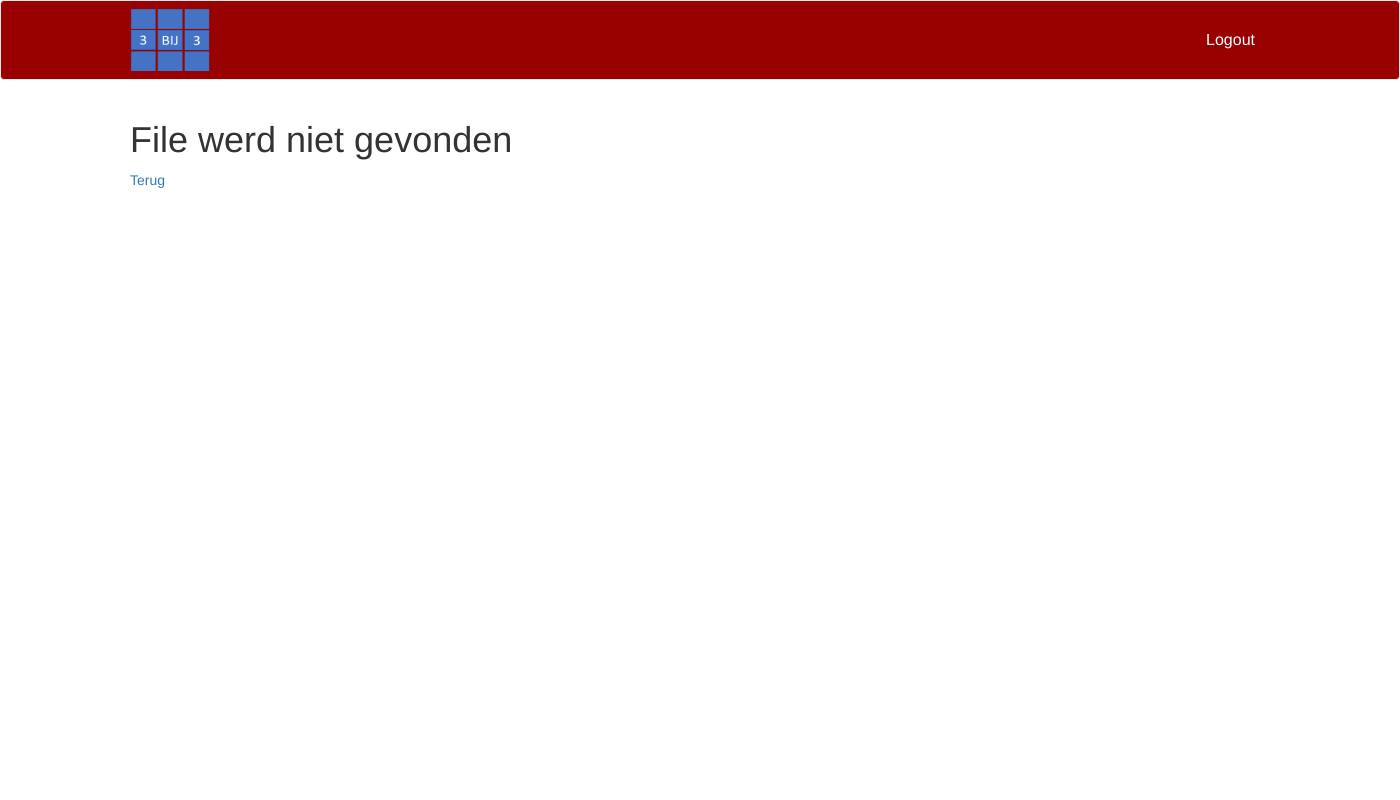
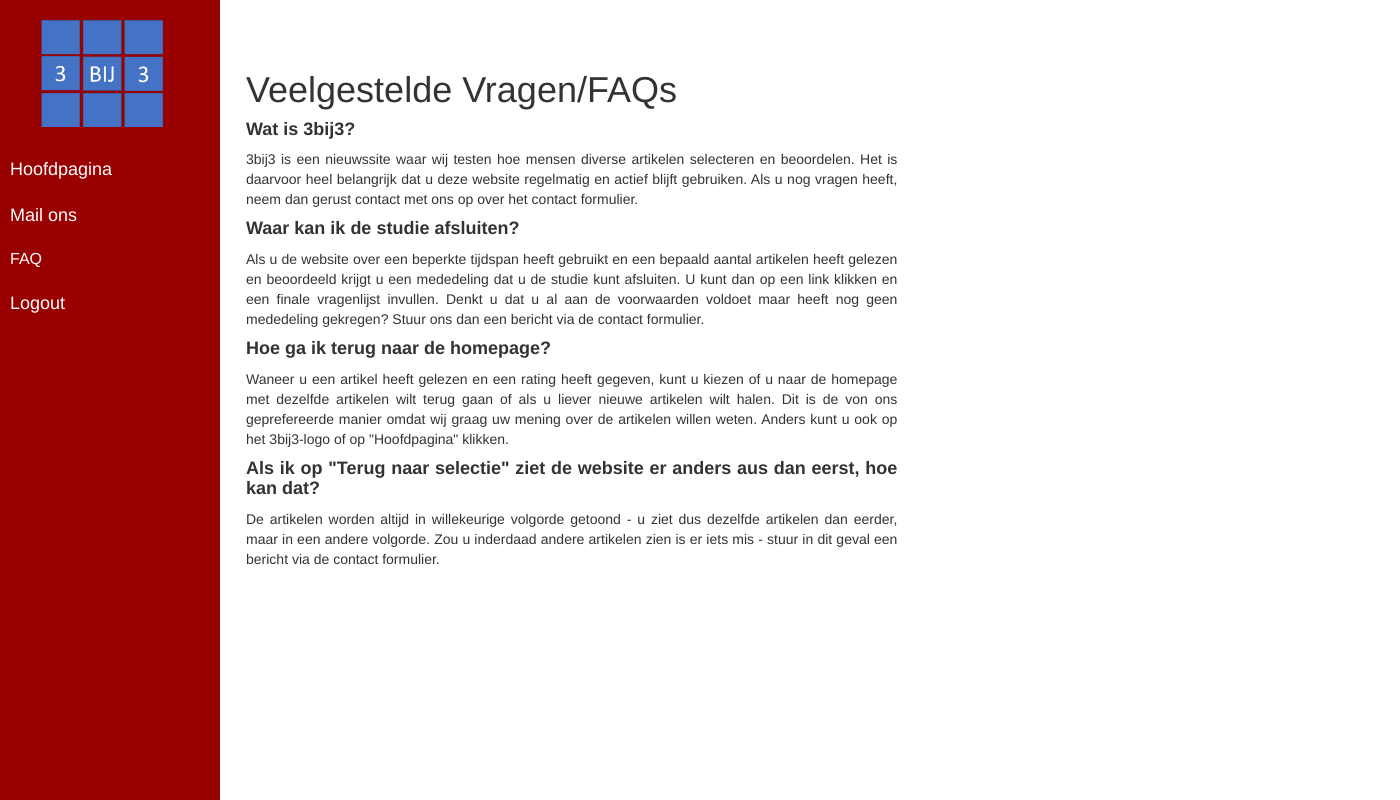
Before and after one commit to FeLoe/3bij3, a Flask app: page /faq in a window 1400 px wide. Run offline with Flask 2, Linux system fonts and the light colour scheme; a user stored in the database is signed in; data that the repository does not hold is empty; parts of the project's set-up code (start-up, migrations or seed data) failed here and were passed over; some libraries are stand-ins or nearby versions.

Commit message:
layout changes

```diff
--- a/app/forms.py
+++ b/app/forms.py
@@ -66,3 +66,7 @@ class SurveyForm(FlaskForm):
 
 class rating(FlaskForm):
     rating = TextAreaField()
+
+class ContactForm(FlaskForm):
+    message = TextAreaField('Uw bericht:', validators = [DataRequired()])
+    submit = SubmitField('Afzenden')
--- a/app/routes.py
+++ b/app/routes.py
@@ -1,9 +1,9 @@
 from flask import render_template, flash, redirect, url_for, request, make_response, session
-from app import app, db
+from app import app, db, mail
 from flask_login import current_user, login_user, logout_user, login_required
 from app.models import User, News, News_sel, Category
 from werkzeug.urls import url_parse
-from app.forms import RegistrationForm, ChecklisteForm, LoginForm, SurveyForm,  ResetPasswordRequestForm, ResetPasswordForm, rating
+from app.forms import RegistrationForm, ChecklisteForm, LoginForm, SurveyForm,  ResetPasswordRequestForm, ResetPasswordForm, rating, ContactForm
 from elasticsearch import Elasticsearch
 import string
 import random
@@ -12,6 +12,7 @@ from app.email import send_password_reset_email
 from datetime import datetime
 from app.recommender import recommender
 from sqlalchemy import desc
+from flask_mail import Message
 
 host = "http://localhost:9200"
 indexName = "inca"
@@ -19,6 +20,7 @@ es = Elasticsearch(host)
 rec = recommender()
 day_min = 7
 story_min = 30
+classifier_dict = {'Binnenland':['13','14','20', '3', '4', '5', '6'], 'Buitenland':['16', '19', '2'], 'Economie':['1','15'], 'Milieu':['8', '7'],  'Wetenschap':['17'], 'Immigratie':['9'],  'Justitie':['12'], 'Sport':['29'], 'Entertainment':['23'], 'Anders':['10','99']}
 
 @app.route('/login', methods = ['GET', 'POST'])
 def login():
@@ -70,24 +72,6 @@ def register():
 @login_required
 def newspage(show_again = 'False'):
     group = current_user.group
-    print(group)
-    form = ChecklisteForm()
-    if form.validate_on_submit() and request.method == 'POST' :
-        sel_categories = form.data["example"]
-        all_categories = ['Binnenland', 'Buitenland', 'Economie', 'Milieu', 'Wetenschap en technologie', 'Immigratie en integratie', 'Justitie en Criminaliteit', 'Sport', 'Kunst, cultuur en entertainment', 'Anders/Diversen']
-        categories = []
-        for category in all_categories:
-            if category in sel_categories:
-                categories.append(1)
-            else:
-                categories.append(0)
-        category = Category(Binnenland = categories[0], Buitenland = categories[1], Economie = categories[2], Milieu = categories[3], Wetenschap = categories[4], \
-Immigratie = categories[5], Justitie = categories[6], Sport = categories[7], Entertainment = categories[8], Anders = categories[9],  user_id = current_user.id)
-        db.session.add(category)
-        db.session.commit()
-        return redirect(url_for('newspage'))
-    elif not form.validate_on_submit() and request.method == 'POST':
-        show_again = 'True'
     results = []
     parameter = request.args.to_dict()
     try:
@@ -112,13 +96,18 @@ Immigratie = categories[5], Justitie = categories[6], Sport = categories[7], Ent
         elif re.match('[A-Z]*? - ', text_clean):
             text_clean = re.sub('[A-Z]*? - ', '', text_clean)
         result["_source"]["text_clean"] = text_clean
+        for key, value in classifier_dict.items():
+            if result["_source"]["topic"] in value:
+                result["_source"]["topic_string"] = key
+            else:
+                pass
         results.append(result)
     session['start_time'] = datetime.utcnow()
     difference = time_logged_in()['difference']
     selected_news = number_read()['selected_news']
     if difference >= day_min and selected_news > story_min:
         flash('U kunt deze studie nu afsluiten en een finale vragenlijst invullen (link rechtsboven) - maar u kunt de webapp ook nog wel verder gebruiken.')
-    return render_template('newspage.html', results = results, form = form)
+    return render_template('newspage.html', results = results)
 
 def which_recommender():
     group = current_user.group
@@ -264,12 +253,54 @@ def number_read():
         selected_news = 0
     return dict(selected_news = selected_news)
 
+
+
 @app.route('/decision/popup_back')
 @login_required
 def popup_back():
     return render_template('information_goback.html')
 
-@app.route('/categories/information')
+
+@app.route('/homepage/categories', methods = ['POST'])
 @login_required
-def popup_categories():
-    return render_template('information_categories.html')
+def get_categories():
+    sel_categories = request.form.getlist('category')
+    all_categories = classifier_dict.keys()
+    categories = []
+    for category in all_categories:
+        if category in sel_categories:
+            categories.append(1)
+        else:
+            categories.append(0)
+    category = Category(Binnenland = categories[0], Buitenland = categories[1], Economie = categories[2], Milieu = categories[3], Wetenschap = categories[4], \
+Immigratie = categories[5], Justitie = categories[6], Sport = categories[7], Entertainment = categories[8], Anders = categories[9],  user_id = current_user.id)
+    db.session.add(category)
+    db.session.commit()
+    return redirect(url_for('newspage'))
+
+@app.route('/contact', methods = ['GET', 'POST'])
+@login_required
+def contact():
+    form = ContactForm()
+    if request.method == 'POST':
+        if form.validate() == False:
+            return 'Please fill in all fields <p><a href="/contact">Try Again!!! </a></p>'
+        else:
+            name =  current_user.username
+            email =  current_user.email
+            msg = Message("Message from your visitor" + name,
+                          sender= email,
+                      recipients=app.config['ADMINS'][0])
+            msg.body = """
+            From: %s <%s>,
+            %s
+            """ % (name, email, form.message.data)
+            mail.send(msg)
+            return "Successfully  sent message!"
+    elif request.method == 'GET':
+        return render_template('contact.html', form=form)
+
+@app.route('/faq', methods = ['GET'])
+@login_required
+def faq():
+    return render_template("faq.html")
--- a/app/static/mystyle.css
+++ b/app/static/mystyle.css
@@ -1,72 +1,3 @@
-.navbar {
-    background-color: #990000;
-}
-.navbar .navbar-brand {
-      padding: 8px;
-      height: 60px;
-      line-height: 60px;
-      color: #ffffff;
-      font-size: 50px;
-}
-.navbar .navbar-brand:hover,
-.navbar .navbar-brand:focus {
-  color: #990000;
-}
-
-.navbar-nav > li >a{
-  color:#ffffff;
-}
-
-.navbar .navbar-text {
-  color: #ffffff;
-}
-.navbar .navbar-nav .nav-link {
-  color: #ffffff;
-  border-radius: .25rem;
-  margin: 0 0.25em;
-}
-.navbar .navbar-nav .nav-link:not(.disabled):hover,
-.navbar .navbar-nav .nav-link:not(.disabled):focus {
-  color: #ffffff;
-}
-.navbar .navbar-nav .nav-item.active .nav-link,
-.navbar .navbar-nav .nav-item.active .nav-link:hover,
-.navbar .navbar-nav .nav-item.active .nav-link:focus,
-.navbar .navbar-nav .nav-item.show .nav-link,
-.navbar .navbar-nav .nav-item.show .nav-link:hover,
-.navbar .navbar-nav .nav-item.show .nav-link:focus {
-  color: #b3d9ff;
-  background-color: #990000;
-}
-.navbar .navbar-toggle {
-  border-color: #990000;
-}
-.navbar .navbar-toggle:hover,
-.navbar .navbar-toggle:focus {
-  background-color: #990000;
-}
-
-.navbar .navbar-link {
-  color: #ffffff;
-}
-.navbar .navbar-link:hover {
-  color: #ffffff;
-}
-
-.navbar-toggle {
-  /* (80px - button height 34px) / 2 = 23px */
-  margin-top: 25px;
-  padding: 9px 10px !important;
-}
-
-@media (min-width: 768px) {
-  .navbar-nav > li > a {
-    /* (80px - line-height of 27px) / 2 = 26.5px */
-    padding-top: 24px;
-    padding-bottom: 24px;
-    line-height: 30px;
-  }
-}
 .btn-xlarge {
     padding: 30px 35px;
     font-size: 22px; //change this to your desired size
@@ -76,18 +7,21 @@
             border-radius: 8px;
 }
 
-.container-fluid {
-    padding-left: 40px;
-    padding-right: 40px;
-    padding-top: 4px;
-    padding-bottom: 10px;
+.btn-info {
+    background-color: #0066cc;
+    color:#fff;
+}
+
+.container-fluid  {
+    padding: 1px;
+    padding-top: 40px;
 }
 
 .square {
     float:left;
     position: relative;
     width: 32%;
-    padding-bottom : 19%;
+    padding-bottom : 15%;
     margin:0.5%;
     background-color:#e6f2ff;
     overflow:hidden;
@@ -95,10 +29,11 @@
 
 .content {
     position:absolute;
-    height:90%;
+    height:75%;
     width:90%;
     padding-left: 8%;
-    padding-top: 5%
+    padding-top: 5%;
+    text-align:center;
 }
 
 .table{
@@ -127,19 +62,11 @@
             border-radius: 8px;
 }
 
-.twoColumns{
-    -webkit-column-gap: 20px;
-       -moz-column-gap: 20px;
-            column-gap: 20px;
-    -webkit-column-count: 2;
-       -moz-column-count: 2;
-            column-count: 2;
-}
 
 .content_decision {
   position: absolute;
-  top: 50%;
-  left:50%;
+  top: 47%;
+  left:57%;
   transform: translate(-50%,-50%);
 }
 
@@ -164,3 +91,232 @@ background-color: #e6f2ff;
 border-color:#80bdff;
 
 }
+
+#sidebar {
+    width: 220px;
+    position: fixed;
+    top: 0;
+    left: 0;
+    height: 100vh;
+    z-index: 999;
+    background: #990000;
+    color: #fff;
+    transition: all 0.3s;
+}
+
+#sidebar.active {
+    margin-left: -250px;
+}
+
+#sidebar .sidebar-header {
+    padding: 20px;
+    background: #990000;
+}
+
+
+#sidebar ul p {
+    color: #fff;
+    padding: 10px;
+}
+
+#sidebar ul li a {
+    padding: 10px;
+    color:#ffffff;
+    font-size:18px;
+    display: block;
+}
+#sidebar ul li a:hover {
+    color: #fff;
+    background: #cc0000;
+}
+
+#sidebar ul li.active > a, a[aria-expanded="true"] {
+    color: #fff;
+    background: #cc0000;
+}
+
+
+.content-new {
+    padding-left: 230px;
+    padding-right: 10px;
+    padding-top: 10px;
+    padding-bottom: 10px;
+    min-height: 100vh;
+    transition: all 0.3s;
+}
+
+.Binnenland {
+    background-color:#C21460;
+    position: relative;
+    padding-top: 2px;
+    width: 40%;
+    height : 35%;
+    overflow:hidden;
+    color: white;
+    margin: auto;
+    font-weight: bold;
+    text-align:center;
+}
+
+.Buitenland {
+    background-color: #B2D732;
+    position: relative;
+    padding-top: 2px;
+    width: 40%;
+    height : 35%;
+    overflow:hidden;
+    margin:auto;
+    font-weight: bold;
+    text-align:center;
+}
+
+.Economie {
+    background-color: #FCCC1A;
+    position: relative;
+    padding-top: 2px;
+    width: 40%;
+    height : 30%;
+    overflow:hidden;
+    margin:auto;
+    font-weight: bold;
+    text-align:center;
+}
+
+.Milieu {
+    background-color: #FB9902;
+    position: relative;
+    padding-top: 0px;
+    width: 40%;
+    height : 35%;
+    overflow:hidden;
+    margin:auto;
+    font-weight: bold;
+    text-align:center;
+}
+
+.Wetenschap {
+    background-color: #347C98;
+    position: relative;
+    padding-top: 2px;
+    width: 40%;
+    height : 35%;
+    overflow:hidden;
+    margin:auto;
+    font-weight: bold;
+    text-align:center;
+    color:white;
+}
+
+.Immigratie {
+    background-color: #4424D6;
+    position: relative;
+    padding-top: 2px;
+    width: 40%;
+    height : 35%;
+    overflow:hidden;
+    font-weight: bold;
+    text-align:center;
+    color:white;
+}
+
+.Justitie {
+    background-color:#55872b;
+    position: relative;
+    padding-top: 2px;
+    width: 40%;
+    height : 35%;
+    overflow:hidden;
+    margin:auto;
+    font-weight:bold;
+    text-align:center;
+    color:white;
+}
+
+.Sport {
+    background-color: #800000;
+    position: relative;
+    padding-top: 2px;
+    width: 40%;
+    height : 35%;
+    overflow:hidden;
+    margin:auto;
+    font-weight: bold;
+    color:white;
+    text-align:center;
+}
+
+.Entertainment {
+    background-color: #ff99dd;
+    position: relative;
+    padding-top: 2px;
+    width: 50%;
+    height : 30%;
+    overflow:hidden;
+    margin:auto;
+    font-weight: bold;
+    text-align:center;
+}
+
+.Anders {
+    background-color: #b0aac0;
+    position: relative;
+    padding-top: 2px;
+    width: 40%;
+    height : 35%;
+    overflow:hidden;
+    margin:auto;
+    font-weight: bold;
+    text-align:center;
+}
+
+.control {
+  display: block;
+  position: relative;
+  padding-left: 30px;
+  margin-bottom: 15px;
+  cursor: pointer;
+  font-size: 18px;
+}
+.control input {
+  position: absolute;
+  z-index: -1;
+  opacity: 0;
+}
+.control__indicator {
+  position: absolute;
+  top: 2px;
+  left: 5px;
+  height: 15px;
+  width: 15px;
+  background: #e6e6e6;
+}
+
+.control:hover input ~ .control__indicator,
+.control input:focus ~ .control__indicator {
+  background: #ccc;
+}
+.control input:checked ~ .control__indicator {
+  background: #0066cc;
+}
+.control:hover input:not([disabled]):checked ~ .control__indicator,
+.control input:checked:focus ~ .control__indicator {
+  background: #0066cc;
+}
+
+.control__indicator:after {
+  content: '';
+  position: absolute;
+  display: none;
+}
+.control input:checked ~ .control__indicator:after {
+  display: block;
+}
+.control--checkbox .control__indicator:after {
+  left: 8px;
+  top: 4px;
+  width: 3px;
+  height: 8px;
+  border: solid #fff;
+  border-width: 0 2px 2px 0;
+  transform: rotate(45deg);
+}
--- a/app/templates/_result.html
+++ b/app/templates/_result.html
@@ -1,5 +1,6 @@
 <head><link rel="stylesheet"
-      href="{{url_for('.static', filename='mystyle.css')}}"></head>
+	    href="{{url_for('.static', filename='mystyle.css')}}"></head>
+
 
 {% if (result._source.title|length > 100) %}
 {% set title_list = result._source.title.split('.') %}
--- a/app/templates/base.html
+++ b/app/templates/base.html
@@ -59,80 +59,105 @@
         });
 </script>
 <script>
-        $(function () {
-            var timer = null;
-            var xhr = null;
-            $('.kiezen_informatie').hover(
-                function(event) {
-                    // mouse in event handler
-                    var elem = $(event.currentTarget);
-                    timer = setTimeout(function() {
-                        timer = null;
-                        xhr = $.ajax(
-                            '/categories/information').done(
-                                function(data) {
-                                    xhr = null;
-                                    elem.popover({
-                                        trigger: 'manual',
-                                        html: true,
-                                        animation: false,
-                                        container: elem,
-                                        content: data
-                                    }).popover('show');
-                                    flask_moment_render_all();
-                                }
-                            );
-                    }, 1000);
-                },
-                function(event) {
-                    // mouse out event handler
-                    var elem = $(event.currentTarget);
-                    if (timer) {
-                        clearTimeout(timer);
-                        timer = null;
-                    }
-                    else if (xhr) {
-                        xhr.abort();
-                        xhr = null;
-                    }
-                    else {
-                        elem.popover('destroy');
-                    }
-                }
-            );
+jQuery(function(){
+    var max = 3;
+    var checkboxes = $('input[type="checkbox"]');
+
+    checkboxes.change(function(){
+        var current = checkboxes.filter(':checked').length;
+checkboxes.filter(':not(:checked)').prop('disabled', current >= max);
+    });
 });
 </script>
 {% endblock %}
 
 {% block navbar %}
-<nav class = "navbar navbar-default">
-  <div class = "container">
-    <div class = "navbar-header">
-      <button type="button" class="navbar-toggle collapsed" data-toggle="collapse" data-target="#bs-example-navbar-collapse-1" aria-expanded="false">
-	<span class="sr-only">Toggle navigation</span>
-	<span class="icon-bar"></span>
-	<span class="icon-bar"></span>
-	<span class="icon-bar"></span>
-      </button>
-      <a href="#" class="navbar-left"><img src="/static/logo_3bij3.png" style="width: 80px; height: 70px; padding-top: 8px;"></a>
+<div class="wrapper" >
+   <nav id="sidebar">
+      <div class="sidebar-header">
+         <a href="{{ url_for('newspage') }}"><img src="/static/logo_3bij3.png" style="width: 80%; height: 80%; padding-left: 20px;"></a>
       </div>
-    <div class = "collapse navbar-collapse" id="bs-example-navbar-collapse-1">
-      <ul class="nav navbar-nav navbar-right">
+      <ul class="list-unstyled components">
+	<li><a href="{{ url_for('newspage') }}">Hoofdpagina</a></li>
+	{% if current_user.group == 1 %}
+        <li class="active">
+            <a href="#homeSubmenu" data-toggle="collapse" aria-expanded="false">Kies categorieën</a>
+            <form action="{{ url_for('get_categories') }}" method="post">
+               <ul class="collapse list-unstyled" id="homeSubmenu">
+                  <li>
+                     <label class="control control--checkbox checklist-format">
+                        Binnenland<input class="categories" type="checkbox" name="category" value="Binnenland"/>
+                        <div class="control__indicator"></div>
+                     </label>
+                  </li>
+                  <li>
+                     <label class="control control--checkbox checklist-format">
+                        Buitenland<input  class="categories" type="checkbox" name="category" value="Buitenland"/>
+                        <div class="control__indicator"></div>
+                     </label>
+                  </li>
+                  <li>
+                     <label class="control control--checkbox checklist-format">
+                        Economie<input  class="categories" type="checkbox" name="category" value="Economie"/>
+                        <div class="control__indicator"></div>
+                     </label>
+                  </li>
+                  <li>
+                     <label class="control control--checkbox checklist-format">
+                        Justitie<input class="categories"  type="checkbox" name="category" value="Justitie"/>
+                        <div class="control__indicator"></div>
+                     </label>
+                  </li>
+                  <li>
+                     <label class="control control--checkbox checklist-format">
+                        Sport<input  class="categories" type="checkbox" name="category" value="Sport"/>
+                        <div class="control__indicator"></div>
+                     </label>
+                  </li>
+                  <li>
+                     <label class="control control--checkbox checklist-format">
+                        Entertainment<input type="checkbox" name="category" value="Entertainment"/>
+                        <div class="control__indicator"></div>
+                     </label>
+                  </li>
+                  <li>
+                     <label class="control control--checkbox checklist-format">
+                        Immigratie<input type="checkbox" name="category" value="Immigratie"/>
+                        <div class="control__indicator"></div>
+                     </label>
+                  </li>
+                  <li>
+                     <label class="control control--checkbox checklist-format">
+                        Milieu<input type="checkbox" name="category" value="Milieu"/>
+                        <div class="control__indicator"></div>
+                     </label>
+                  </li>
+                  <li>
+                     <label class="control control--checkbox checklist-format">
+                        Anders<input type="checkbox" name="category" value="Anders"/>
+                        <div class="control__indicator"></div>
+                     </label>
+                  </li>
+                  <li style="padding-left: 20px;"><input class = "btn btn-info" type="submit" value="Wijzigen"></li>
+               </ul>
+            </form>
+        </li>
+	{% endif %}
+	 <li><a href="{{ url_for('contact') }}">Mail ons</a></li>
+	 <li><a href="{{ url_for('faq') }}" style="color:#ffffff;font-size:16px;">FAQ</a></li>
             {% if (difference >= 7) and (selected_news > 30) %}
-        <li><a href="{{ url_for('final_form') }}" style="color:#ffffff;font-size:16px;">Studie afsluiten</a></li>
+         <li><a href="{{ url_for('final_form') }}">Studie afsluiten</a></li>
          {% endif %}
          {% if current_user.is_anonymous %}
-	<li><a href="{{ url_for('login') }}" style="color:#ffffff;font-size:16px;">Login</a></li>
+         <li><a href="{{ url_for('login') }}">Login</a></li>
          {% else %}
-	<li><a href="{{url_for('logout') }}"style="color:#ffffff;font-size:16px;">Logout</a></li>
+         <li><a href="{{url_for('logout') }}">Logout</a></li>
          {% endif %}
       </ul>
-    </div>
-  </div>
    </nav>
    {% endblock %}
-
    {% block content %}
+   <div class = "content-new">
       <div class="container">
          {% with messages = get_flashed_messages() %}
          {% if messages %}
@@ -143,4 +168,6 @@
          {% endwith %}
          {% block app_content %}{% endblock %}
       </div>
+   </div>
+</div>
 {% endblock %}
--- a/app/templates/decision.html
+++ b/app/templates/decision.html
@@ -9,7 +9,7 @@
 
 
 {% endblock %}
-
+<div class="container-fluid">
 <div class="content_decision text-center">
 <p style="font-size:28px"> Wat wilt u nu doen? </p>
 <a href={{ url_for('newspage', show_again = True ) }}><button name="goback" type="button" class="btn btn-xlarge_decision btn-info">Terug naar <br> selectie</button>&nbsp;&nbsp;&nbsp;
@@ -18,4 +18,5 @@
 <a href = "#"> Wat betekent dat? </a>
 </span>
 </div>
+</div>
 {% endblock %}
--- a/app/templates/detail.html
+++ b/app/templates/detail.html
@@ -16,8 +16,7 @@
 {% endblock %}
 <div class="container-fluid">
 <div class="row">
-  <div class="col-md-3"></div>
-<div class="col-md-6">
+<div class="col-md-7">
 <h3 class='text-center'>{{title}}</h3>
       <p style="color: grey;" class = 'text-center'>{{moment(time).fromNow() }}</p>
 <p class='text-center'><b> {{teaser}}</b></p>
--- /dev/null
+++ b/app/templates/faq.html
@@ -0,0 +1,22 @@
+{% extends "base.html" %}
+{% block app_content %}
+<div class="container-fluid">
+  <div class="row">
+  <div class="col-md-7 text-justify">
+<h1>Veelgestelde Vragen/FAQs</h1>
+<h4><b>Wat is 3bij3?</b></h4>
+<p>3bij3 is een nieuwssite waar wij testen hoe mensen diverse artikelen selecteren en beoordelen. Het is daarvoor heel belangrijk dat u deze website regelmatig en actief blijft gebruiken. Als u nog vragen heeft, neem dan gerust contact met ons op over het contact formulier.</p>
+<h4><b>Waar kan ik de studie afsluiten?</b></h4>
+<p>Als u de website over een beperkte tijdspan heeft gebruikt en een bepaald aantal artikelen heeft gelezen en beoordeeld krijgt u een mededeling dat u de studie kunt afsluiten. U kunt dan op een link klikken en een finale vragenlijst invullen. Denkt u dat u al aan de voorwaarden voldoet maar heeft nog geen mededeling gekregen? Stuur ons dan een bericht via de contact formulier.</p>
+<h4><b>Hoe ga ik terug naar de homepage?</b></h4>
+<p>Waneer u een artikel heeft gelezen en een rating heeft gegeven, kunt u kiezen of u naar de homepage met dezelfde artikelen wilt terug gaan of als u liever nieuwe artikelen wilt halen. Dit is de von ons geprefereerde manier omdat wij graag uw mening over de artikelen willen weten. Anders kunt u ook op het 3bij3-logo of op "Hoofdpagina" klikken.</p>
+{% if current_user.group == 1 %}
+<h4><b>Ik kan alleen drie inhoudscategorieën kiezen - is er iets mis?</b></h4>
+<p>Nee, er is niets mis. U kunt helaas alleen drie categorieën kiezen - maar u kunt je selectie zo vaak als u wilt wijzigen om andere categorieën te zien.</p>
+{% endif %}
+<h4><b>Als ik op "Terug naar selectie" ziet de website er anders aus dan eerst, hoe kan dat?</b></h4>
+<p>De artikelen worden altijd in willekeurige volgorde getoond - u ziet dus dezelfde artikelen dan eerder, maar in een andere volgorde. Zou u inderdaad andere artikelen zien is er iets mis - stuur in dit geval een bericht via de contact formulier.</p>
+  </div>
+  </div>
+  </div>
+{% endblock %}
```
Also changed, not shown: app/templates/contact.html (added, +17 -0 lines), app/templates/newspage.html (+27 -32 lines). Lines whose indentation alone changed are shown as unchanged.
